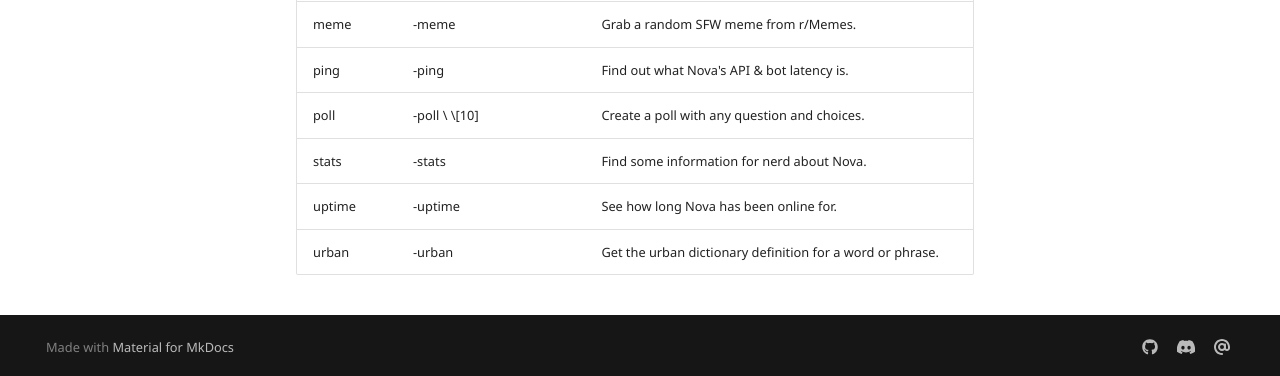
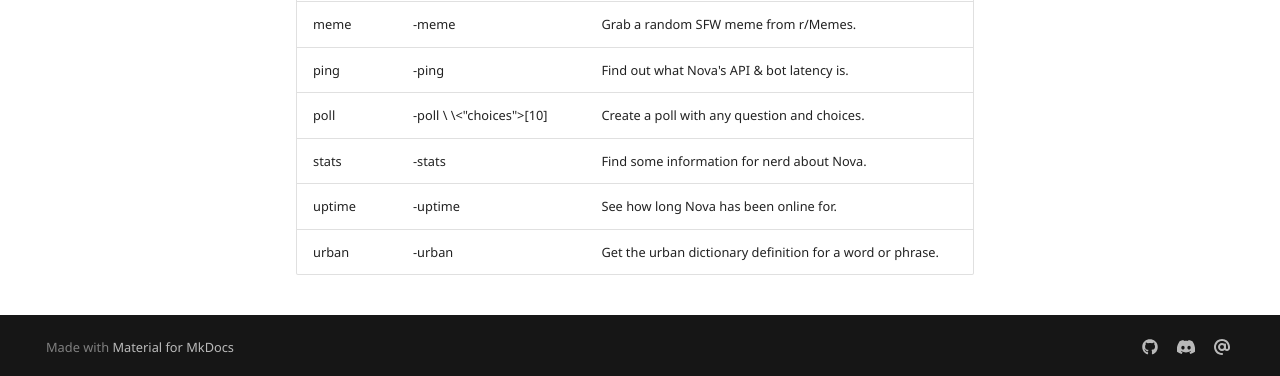
Before and after one commit to Larkify/nova-docs, an MkDocs documentation site: the page built from docs/pages/misc.md, in a window 1280 px wide and 1056 px high. Shown: the part 677-1053 px from the top of the window. Built offline with MkDocs 1.6.1 and Material for MkDocs 9.7.7, drawn with Linux system fonts in a browser that asks for light colours; some web fonts are replaced; comment, search, counter and statistics services are not loaded.

Commit message:
Updated index, misc and deleted main.py

```diff
--- a/docs/pages/misc.md
+++ b/docs/pages/misc.md
@@ -13,7 +13,7 @@
 | invite | -invite | Get useful link for Nova (support server, invite, website etc.)
 | meme | -meme | Grab a random SFW meme from r/Memes.
 | ping | -ping | Find out what Nova's API & bot latency is.
-| poll | -poll \<question> \<choices>[10] | Create a poll with any question and choices.
+| poll | -poll \<question> \<"choices">[10] | Create a poll with any question and choices.
 | stats | -stats | Find some information for nerd about Nova.
 | uptime | -uptime | See how long Nova has been online for.
 | urban | -urban <nova bot> | Get the urban dictionary definition for a word or phrase.
```
Also changed, not shown: docs/index.md (+0 -1 lines), main.py (deleted).
